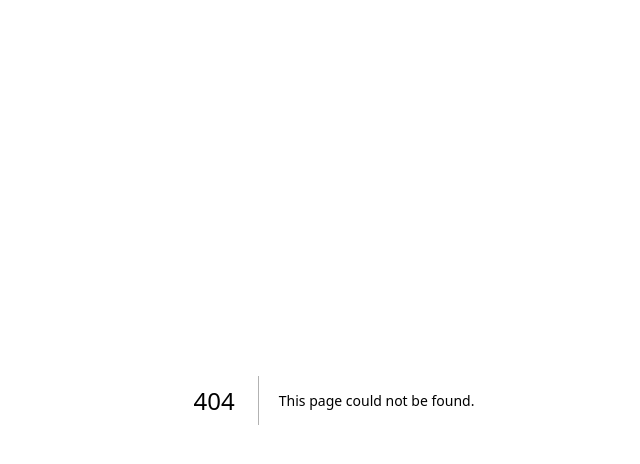
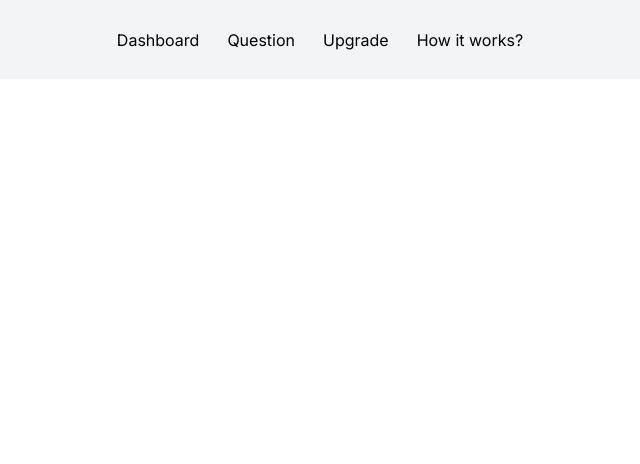
Before and after one commit to kinohe/ai-interview-mocker, a Next.js app: page /header in a window 1280 px wide. Before the commit this address had no page. Shown: the top 464 px of the page, without its empty margins (306-946 px from the left). Built offline with nearby package versions, Linux system fonts and the light colour scheme.

Commit message:
Adding Header and Authentication

```diff
--- /dev/null
+++ b/app/(auth)/sign-in/[[...sign-in]]/page.js
@@ -0,0 +1,9 @@
+import { SignIn, UserButton } from "@clerk/nextjs";
+
+export default function Page() {
+  return (
+
+      <SignIn />
+
+  );
+}
--- /dev/null
+++ b/app/(auth)/sign-up/[[...sign-up]]/page.js
@@ -0,0 +1,5 @@
+import { SignUp } from "@clerk/nextjs";
+
+export default function Page() {
+  return <SignUp />;
+}
--- /dev/null
+++ b/app/dashboard/layout.js
@@ -0,0 +1,5 @@
+function DashboardLayout({ children }) {
+  return <div>{children}</div>;
+}
+
+export default DashboardLayout;
--- /dev/null
+++ b/app/dashboard/page.js
@@ -0,0 +1,12 @@
+import { SignIn, UserButton } from "@clerk/nextjs";
+import Header from "../header/page";
+
+function Dashboard() {
+  return (
+    <div>
+      <Header />
+    </div>
+  );
+}
+
+export default Dashboard;
--- /dev/null
+++ b/app/header/page.js
@@ -0,0 +1,57 @@
+import { UserButton } from "@clerk/nextjs";
+import Link from "next/link";
+import React, { Fragment } from "react";
+// import Image from "next/image";
+function Header() {
+  return (
+    <div class=" bg-gray-100 p-7">
+      <nav class=" hidden sm:hidden md:block lg:block ">
+        <ul class="flex items-center justify-center flex-wrap">
+          {/* <li class="">
+            <Image
+              src="../../public/logos.svg"
+              alt="Logos Ipsum Logo"
+              width={50}
+              height={50}
+            />
+          </li> */}
+          <li class="-mb-px mr-7 ">
+            <Link
+              class="text-black hover:text-blue-700 hover:font-bold text-small"
+              href="/dashboard"
+            >
+              Dashboard
+            </Link>
+          </li>
+          <li class="-mb-px mr-7 ">
+            <Link
+              class="text-black hover:text-blue-700 hover:font-bold text-small"
+              href="/"
+            >
+              Question
+            </Link>
+          </li>
+          <li class="-mb-px mr-7 ">
+            <Link
+              class="text-black hover:text-blue-700 hover:font-bold text-small"
+              href="/"
+            >
+              Upgrade
+            </Link>
+          </li>
+          <li class="-mb-px mr-7 ">
+            <Link
+              class="text-black hover:text-blue-700 hover:font-bold text-small"
+              href="/"
+            >
+              How it works?
+            </Link>
+          </li>
+        </ul>
+      </nav>
+      <UserButton />
+    </div>
+  );
+}
+
+export default Header;
--- a/app/page.js
+++ b/app/page.js
@@ -1,11 +1,12 @@
 import { Button } from "@/components/ui/button";
 import Image from "next/image";
+import Header from "./header/page";
+import Dashboard from "./dashboard/page";
 
 export default function Home() {
   return (
     <>
-      <h1>lets start</h1>
-      <Button>Go</Button>
+      <Header />
     </>
   );
 }
```
Also changed, not shown: public/logo/log-ipsum.svg (added), public/logos.svg (added).
